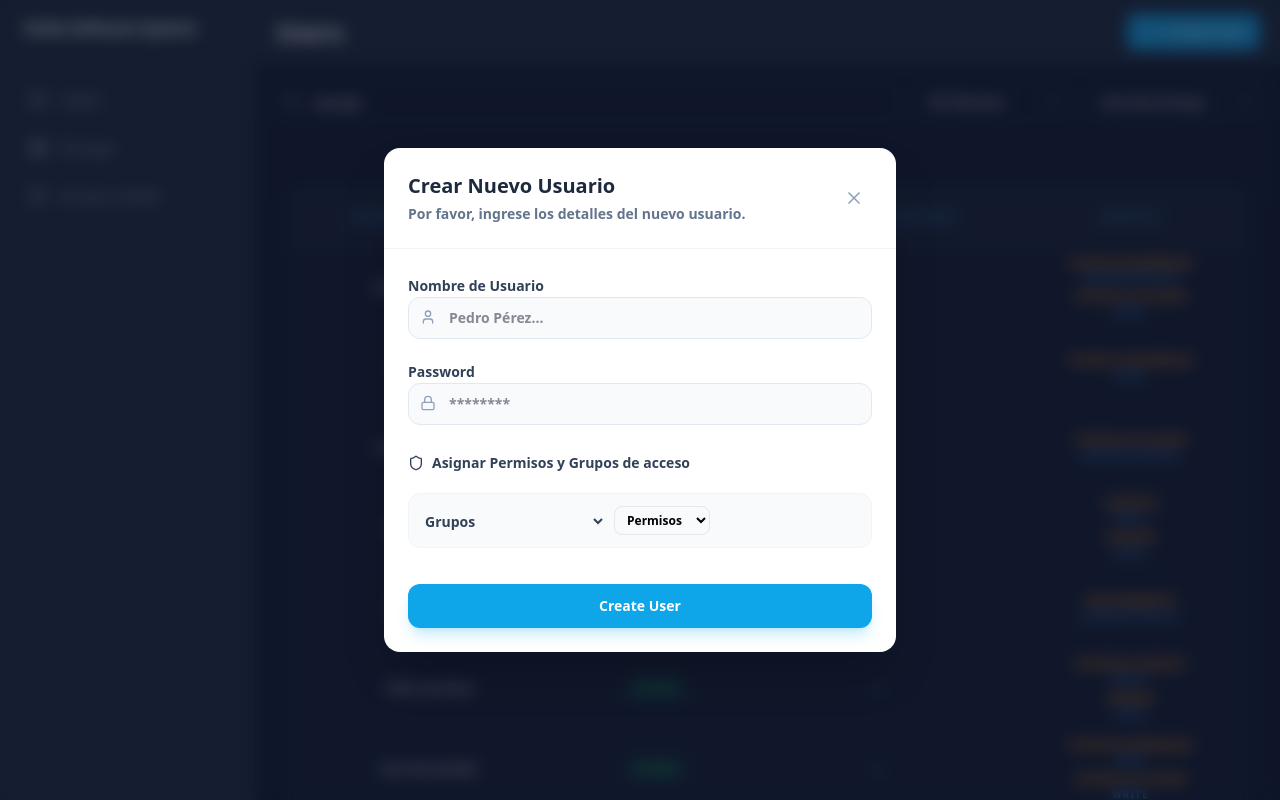
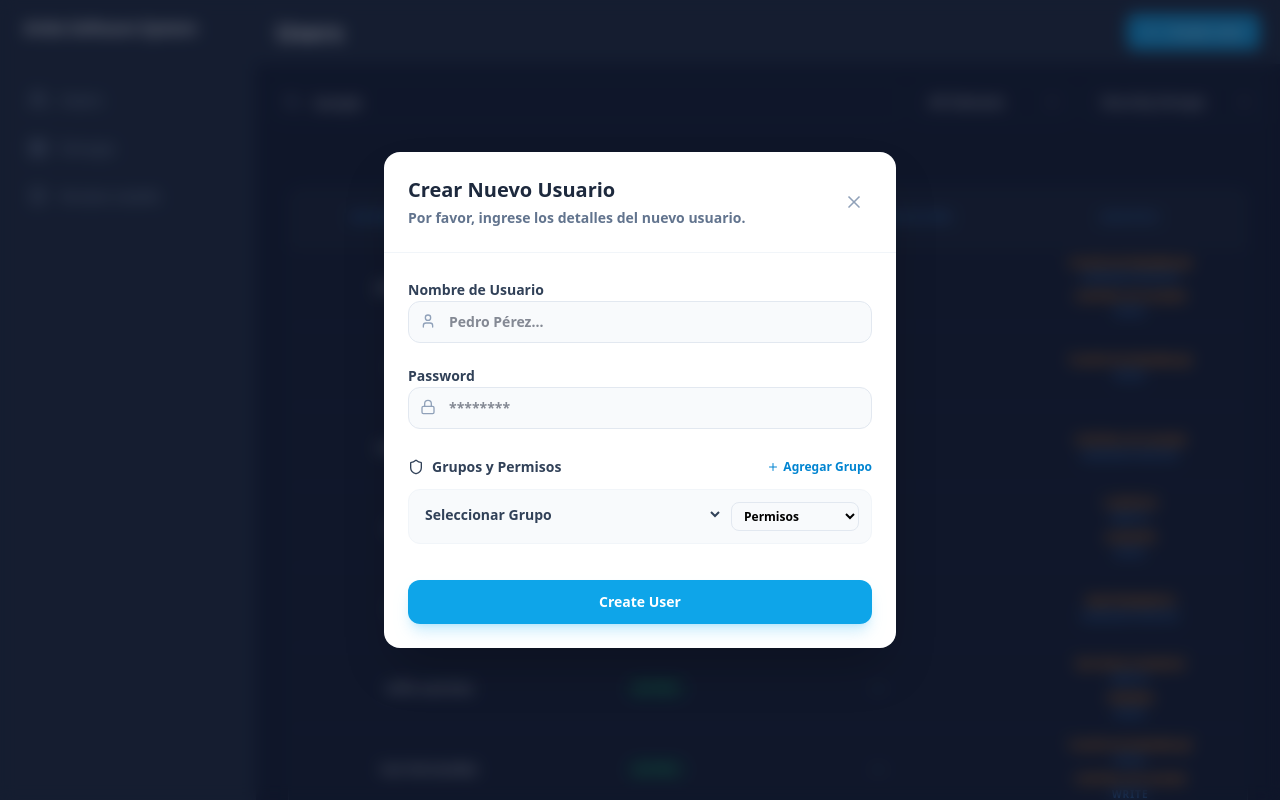
Before and after one commit to tadeowoto/Arido-Software-Challenge-Dashboard, a Next.js app: page / in a window 1280 px wide. Both pictures are taken after typing "Sample" into the empty fields and a click on the button "Create User". Shown: the top 800 px of the page. Built offline with nearby package versions, Linux system fonts and the light colour scheme.

Commit message:
feat(UserFormModal): UseFildArray for multiple groups and access levels added

```diff
--- a/components/UserFormModal.tsx
+++ b/components/UserFormModal.tsx
@@ -1,6 +1,7 @@
-import { X, User, Lock, Shield } from "lucide-react";
+import { X, User, Lock, Shield, Plus, Trash2 } from "lucide-react";
 import groupsResponse from "@/mocks/groupsResponse.json";
-import { SubmitHandler, useForm } from "react-hook-form";
+import { useForm, useFieldArray } from "react-hook-form";
+import type { Group } from "@/types/userTypes";
 
 interface UserFormModalProps {
   open: boolean;
@@ -10,7 +11,7 @@ interface UserFormModalProps {
 interface FormData {
   username: string;
   password: string;
-  group: string;
+  userGroups: Group[];
   permission: string;
 }
 
@@ -19,7 +20,18 @@ export default function UserFormModal({ open, onclose }: UserFormModalProps) {
     register,
     handleSubmit,
     formState: { errors },
-  } = useForm<FormData>();
+    control,
+  } = useForm<FormData>({
+    defaultValues: {
+      username: "",
+      password: "",
+      userGroups: [{ groupName: "", accessLevel: "" }],
+    },
+  });
+  const { fields, append, remove } = useFieldArray({
+    control,
+    name: "userGroups",
+  });
 
   if (!open) return null;
 
@@ -129,59 +141,72 @@ export default function UserFormModal({ open, onclose }: UserFormModalProps) {
           </div>
 
           <div className="space-y-3 pt-2">
-            <div className="flex items-center gap-2 text-slate-700">
+            <div className="flex items-center justify-between text-slate-700">
+              <div className="flex items-center gap-2">
                 <Shield className="w-4 h-4" />
                 <label className="text-sm font-semibold">
-                Asignar Permisos y Grupos de acceso
+                  Grupos y Permisos
                 </label>
               </div>
+              <button
+                type="button"
+                onClick={() => append({ groupName: "", accessLevel: "" })}
+                className="text-xs flex items-center gap-1 text-sky-600 hover:text-sky-700 font-bold"
+              >
+                <Plus className="w-3 h-3" /> Agregar Grupo
+              </button>
             </div>
-          <div className="flex gap-2 items-center p-3 bg-slate-50 rounded-xl border border-slate-100">
-            <div>
+
+            {fields.map((field, index) => (
+              <div key={field.id} className="space-y-2">
+                <div className="flex gap-2 items-start p-3 bg-slate-50 rounded-xl border border-slate-100">
+                  <div className="flex-1">
                     <select
-                {...register("group", {
-                  required: {
-                    value: true,
-                    message: "Debe seleccionar un grupo",
-                  },
+                      {...register(`userGroups.${index}.groupName`, {
+                        required: "Campo requerido",
                       })}
-                className="  flex-1 text-sm focus:outline-none text-slate-700"
+                      className="w-full bg-transparent text-sm focus:outline-none text-slate-700"
                     >
-                <option value="">Grupos</option>
-                {groupsResponse.map((group, index) => (
-                  <option key={index} value={group.name}>
-                    {group.name}
+                      <option value="">Seleccionar Grupo</option>
+                      {groupsResponse.map((g, i) => (
+                        <option key={i} value={g.name}>
+                          {g.name}
                         </option>
                       ))}
                     </select>
-              {errors.group && (
-                <p className="text-xs text-red-500 mt-1">
-                  {errors.group.message}
-                </p>
-              )}
                   </div>
-            <div>
+
+                  <div className="w-32">
                     <select
-                {...register("permission", {
-                  required: {
-                    value: true,
-                    message: "Debe seleccionar un permiso",
-                  },
+                      {...register(`userGroups.${index}.accessLevel`, {
+                        required: "Requerido",
                       })}
-                className="w-24  text-black border border-slate-200 rounded-lg py-1 px-2 text-xs focus:outline-none"
+                      className="w-full text-black border border-slate-200 rounded-lg py-1 px-2 text-xs focus:outline-none"
                     >
                       <option value="">Permisos</option>
                       <option value="read">Read</option>
                       <option value="write">Write</option>
                       <option value="admin">Admin</option>
-                <option value="owner">Owner</option>
                     </select>
-              {errors.permission && (
-                <p className="text-xs text-red-500 mt-1">
-                  {errors.permission.message}
+                  </div>
+
+                  {fields.length > 1 && (
+                    <button
+                      type="button"
+                      onClick={() => remove(index)}
+                      className="text-slate-400 hover:text-red-500 p-1"
+                    >
+                      <Trash2 className="w-4 h-4" />
+                    </button>
+                  )}
+                </div>
+                {errors.userGroups?.[index] && (
+                  <p className="text-[10px] text-red-500 px-2">
+                    Ambos campos son obligatorios en esta fila
                   </p>
                 )}
               </div>
+            ))}
           </div>
           <button className="w-full py-3 bg-[#0ea5e9] hover:bg-[#0284c7] text-white rounded-xl font-bold text-sm shadow-lg shadow-sky-500/20 transition-all active:scale-[0.98] mt-4">
             Create User
--- a/types/userTypes.ts
+++ b/types/userTypes.ts
@@ -4,9 +4,9 @@ export interface UserResponse {
     username: string;
     status: string;
     createdAt: string | null;
-    groups: group[];
+    groups: Group[];
 }
-interface group {
+export interface Group {
     groupName: string;
     accessLevel: string;
 }
```
Lines whose indentation alone changed are shown as unchanged.
